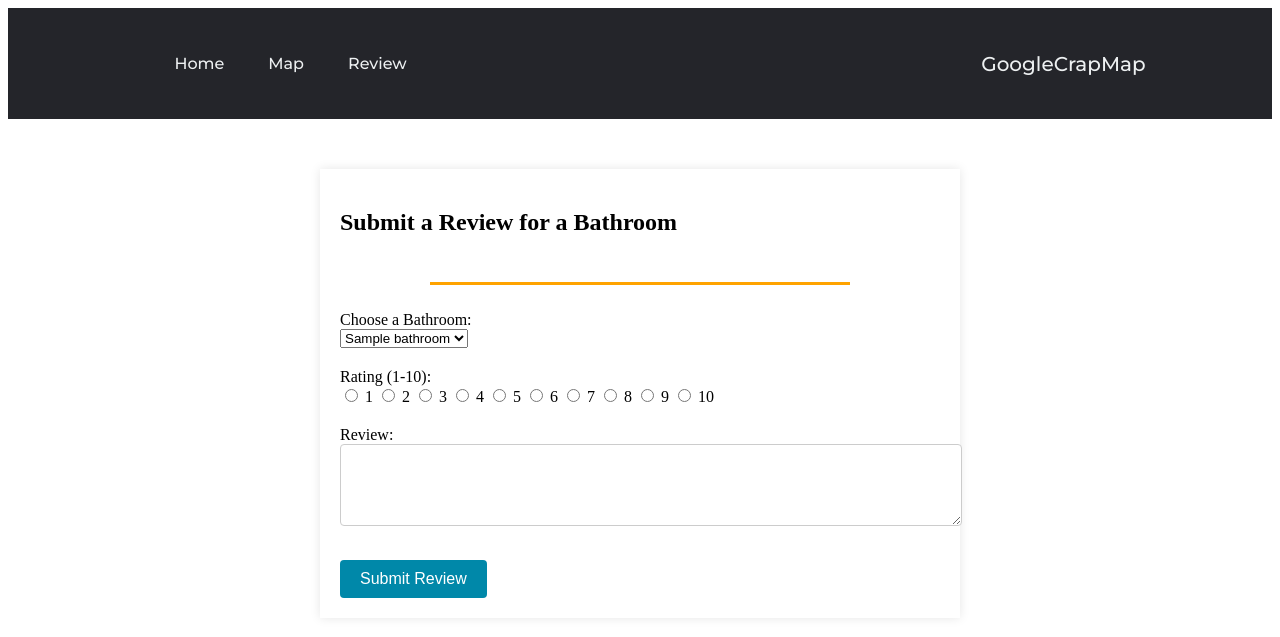
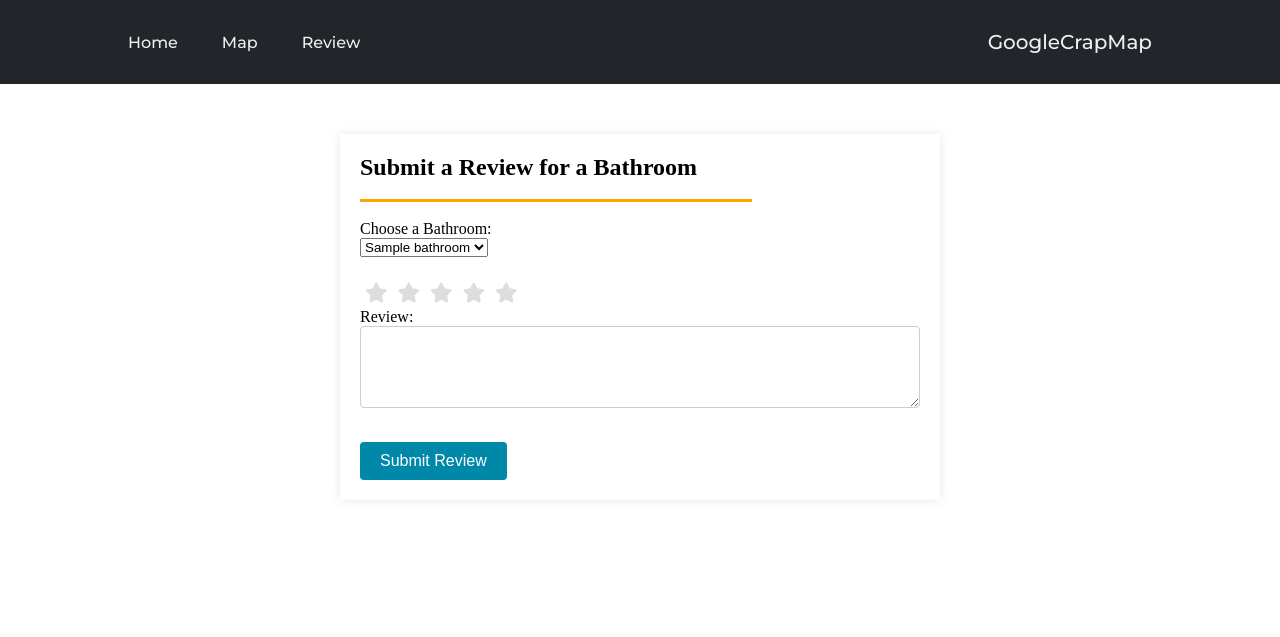
Before and after one commit to wcgoodrum/crapmaps-asd, a Django app: page /crap_maps/review/ in a window 1280 px wide. Shown: the top 637 px of the page. Run offline with Django 4.2, Linux system fonts and the light colour scheme; tables that the repository leaves empty hold one stand-in row (values such as "Sample post"); some libraries are stand-ins or nearby versions.

Commit message:
closed a lot of small issues

```diff
--- a/crap_maps/templates/review.html
+++ b/crap_maps/templates/review.html
@@ -7,7 +7,8 @@
         <meta name="viewport" content="width=device-width, initial-scale=1">
         <style>
             @import url('https://fonts.googleapis.com/css2?family=Montserrat:wght@500&display=swap');
-             Add your CSS styles here
+            @import url(//netdna.bootstrapcdn.com/font-awesome/3.2.1/css/font-awesome.css);
+
             * {
                 box-sizing: border-box;
                 margin: 0;
@@ -125,9 +126,48 @@
                 background-color: #007b94;
             }
 
+            /*star rating - opensource codepen from https://codepen.io/jamesbarnett/pen/najzYK*/
+
+            .rating {
+              border: none;
+              float: left;
+            }
+
+            .rating > input { display: none; }
+            .rating > label:before {
+              margin: 5px;
+              font-size: 1.25em;
+              font-family: FontAwesome;
+              display: inline-block;
+              content: "\f005";
+            }
+
+            .rating > .half:before {
+              content: "\f089";
+              position: absolute;
+            }
+
+            .rating > label {
+              color: #ddd;
+             float: right;
+            }
+
+            /***** CSS Magic to Highlight Stars on Hover *****/
+
+            .rating > input:checked ~ label, /* show gold star when clicked */
+            .rating:not(:checked) > label:hover, /* hover current star */
+            .rating:not(:checked) > label:hover ~ label { color: #FFD700;  } /* hover previous stars in list */
+
+            .rating > input:checked + label:hover, /* hover current star when changing rating */
+            .rating > input:checked ~ label:hover,
+            .rating > label:hover ~ input:checked ~ label, /* lighten current selection */
+            .rating > input:checked ~ label:hover ~ label { color: #FFED85;  }
+
 
         </style>
+
     </head>
+
     <body>
         <header>
             <div class="logo">GoogleCrapMap</div>
@@ -162,35 +202,17 @@
                         </select>
                     </div>
 
-                    <div class="form-group" style="display:inline-block;">
-                        <div> Rating (1-10):</div>
-
-                        <input type="radio" id="radio1" name="rating" value="1" required>
-                        <label for="radio1">1</label>
-                        <input type="radio" id="radio2" name="rating" value="2" required>
-                        <label for="radio2">2</label>
-                        <input type="radio" id="radio3" name="rating" value="3" required>
-                        <label for="radio3">3</label>
-                        <input type="radio" id="radio4" name="rating" value="4" required>
-                        <label for="radio4">4</label>
-                        <input type="radio" id="radio5" name="rating" value="5" required>
-                        <label for="radio5">5</label>
-                        <input type="radio" id="radio6" name="rating" value="6" required>
-                        <label for="radio6">6</label>
-                        <input type="radio" id="radio7" name="rating" value="7" required>
-                        <label for="radio7">7</label>
-                        <input type="radio" id="radio8" name="rating" value="8" required>
-                        <label for="radio8">8</label>
-                        <input type="radio" id="radio9" name="rating" value="9" required>
-                        <label for="radio9">9</label>
-                        <input type="radio" id="radio10" name="rating" value="10" required>
-                        <label for="radio10">10</label>
-
-
-
+                    <div class="form-group">
+                        <fieldset class="rating">
+                            <input type="radio" id="star5" name="rating" value="5" /><label class = "full" for="star5"></label>
+                            <input type="radio" id="star4" name="rating" value="4" /><label class = "full" for="star4"></label>
+                            <input type="radio" id="star3" name="rating" value="3" /><label class = "full" for="star3"></label>
+                            <input type="radio" id="star2" name="rating" value="2" /><label class = "full" for="star2"></label>
+                            <input type="radio" id="star1" name="rating" value="1" /><label class = "full" for="star1"></label>
+                        </fieldset>
                     </div>
 
-                    <div class="form-group">
+                    <div class="form-group" style="clear:both">
                         <label for="review">Review:</label>
                         <textarea id="review" name="review" rows="4" cols="50"></textarea>
                     </div>
--- a/crap_maps/urls.py
+++ b/crap_maps/urls.py
@@ -9,7 +9,7 @@
     # path("", views.index, name="index"),
     path('', TemplateView.as_view(template_name="index.html"), name="index"),
     path('accounts/', include('allauth.urls')),
-    path('logout', LogoutView.as_view()),
+    path('logout/', LogoutView.as_view()),
     path('map/', map_view, name='map'),
     path('review/', review_view, name='review'),
     path('review/success/', TemplateView.as_view(template_name="success.html")),
```
Also changed, not shown: crap_maps/templates/index.html (+21 -10 lines), crap_maps/templates/map.html (+40 -47 lines).
